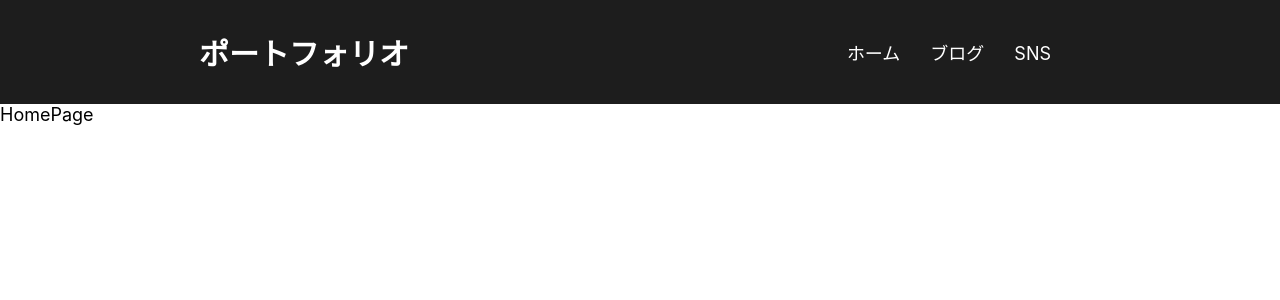
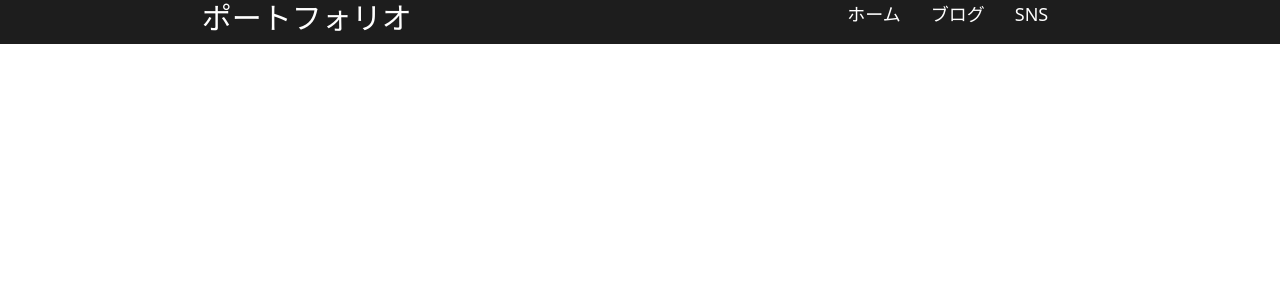
Before and after one commit to Naru-hub/react-bootstrap-portfolio, a React (Create React App) app: page / in a window 1280 px wide. Shown: the top 300 px of the page. Built offline with nearby package versions, Linux system fonts and the light colour scheme.

Commit message:
bootstarap適用設定

```diff
--- a/package.json
+++ b/package.json
@@ -6,7 +6,9 @@
     "@testing-library/jest-dom": "^5.16.5",
     "@testing-library/react": "^13.3.0",
     "@testing-library/user-event": "^13.5.0",
+    "bootstrap": "^5.1.3",
     "react": "^18.2.0",
+    "react-bootstrap": "^2.5.0",
     "react-dom": "^18.2.0",
     "react-router-dom": "^6.3.0",
     "react-scripts": "5.0.1",
--- a/src/components/HomePage.js
+++ b/src/components/HomePage.js
@@ -1,7 +1,8 @@
 import React from "react";
+import { Button } from "react-bootstrap";
 
 function HomePage() {
-  return <div>HomePage</div>;
+  return <div></div>;
 }
 
 export default HomePage;
--- a/src/index.js
+++ b/src/index.js
@@ -2,6 +2,7 @@ import React from "react";
 import ReactDOM from "react-dom/client";
 import "./index.css";
 import App from "./App";
+import 'bootstrap/dist/css/bootstrap.min.css';
 
 const root = ReactDOM.createRoot(document.getElementById("root"));
 root.render(
```
Also changed, not shown: 1 other file (tests, documents, lock files or other folders).
